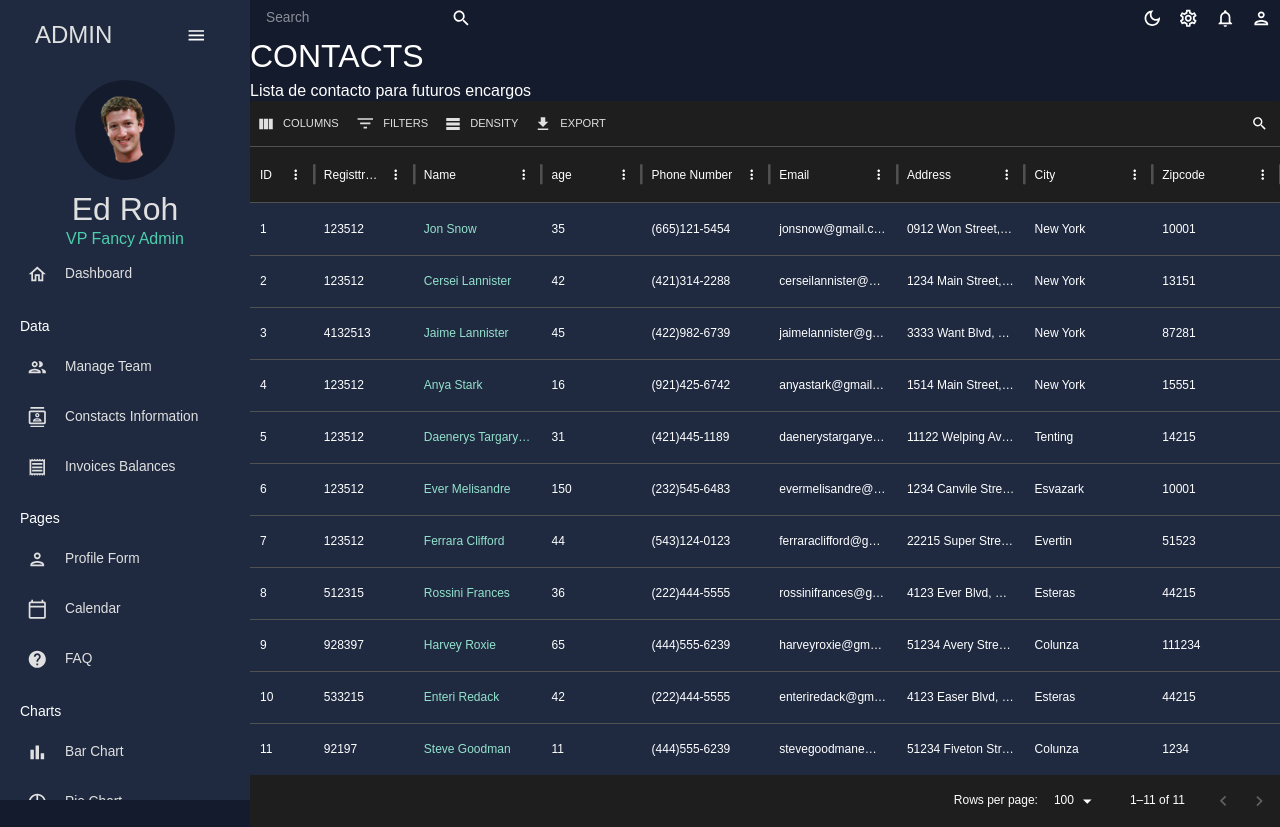
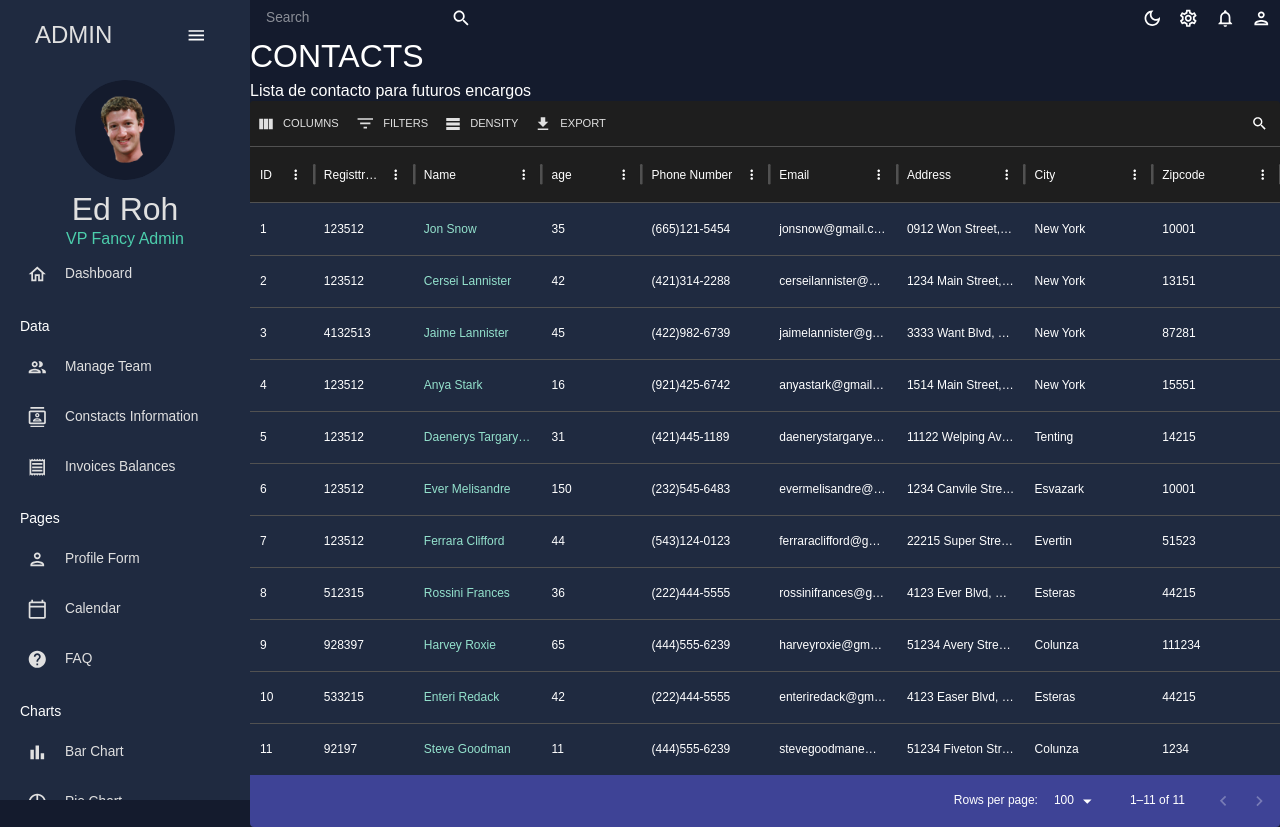
Before and after one commit to Luisicho/SistemaPuraySanta, a React (Create React App) app: page /contacts in a window 1280 px wide. Built offline with nearby package versions, Linux system fonts and the light colour scheme.

Commit message:
correccion de bacjground

```diff
--- a/src/scenes/contacts/index.jsx
+++ b/src/scenes/contacts/index.jsx
@@ -71,16 +71,16 @@ const Contacts = () => {
           "& .name-column--cell": {
             color: colors.greenAccent[300],
           },
-          "& .MuiDataGrid-columnHeaders": {
-            backgroudColor: colors.blueAccent[700],
+          "& .MuiDataGrid-columnHeader": {
+            backgroundColor: colors.blueAccent[700],
             borderBottom: "none",
           },
-          "& .MuiDataGrid-virtualScroller": {
+          "& .MuiDataGrid-main": {
             backgroundColor: colors.primary[400],
           },
           "& .MuiDataGrid-footerContainer": {
             borderTop: "none",
-            backgroudColor: colors.blueAccent[700],
+            backgroundColor: colors.blueAccent[700],
           },
           "& .MuiDataGrid-toolbarContainer .MuiButton-text": {
             color: `${colors.grey[100]} !important`,
```
